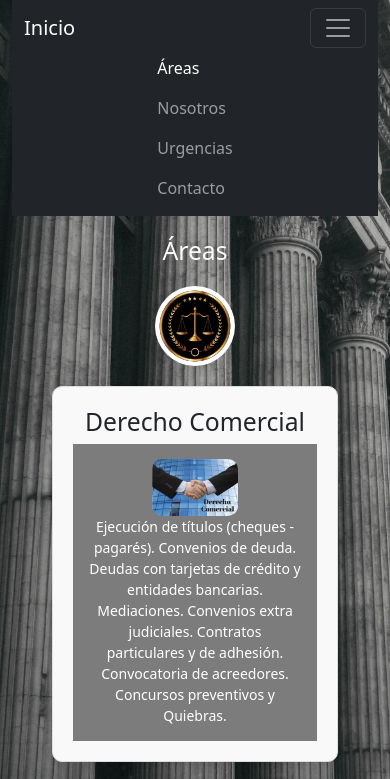
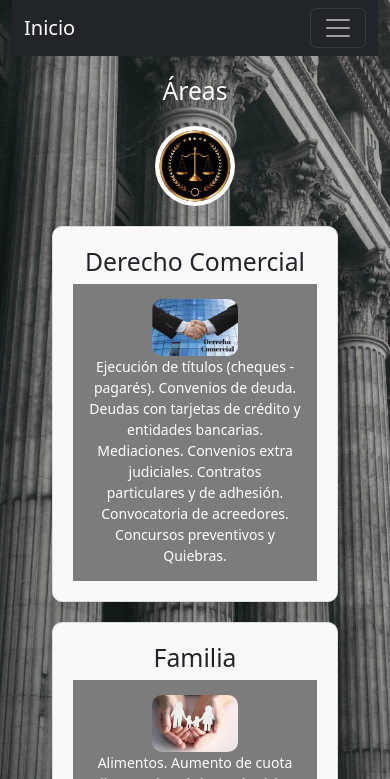
Before and after one commit to masucho87/desarrollo-web, a plain HTML site: page pages/areas.html in a window 390 px wide. Shown: the top 779 px of the page. Drawn offline with nearby package versions, Linux system fonts and the light colour scheme.

Commit message:
Subo la preEntrega2

```diff
--- a/css/style.css
+++ b/css/style.css
@@ -47,7 +47,8 @@ body {
     background-size: cover;
     background-position: center;
     background-repeat: no-repeat;
-    min-height: 100vh; /* Asegura que el body tenga al menos la altura de la ventana */
+    min-height: 100vh;
+    background-attachment: fixed;
 }
 
 .content {
--- a/pages/areas.html
+++ b/pages/areas.html
@@ -20,11 +20,13 @@
             <nav class="navbar navbar-expand-lg navbar-dark bg-dark sticky-top">
                 <div class="container-fluid">
                     <a class="navbar-brand" href="../index.html">Inicio</a>
-                <button class="navbar-toggler" type="button" data-bs-toggle="collapse" data-bs-target="#navbarNav" aria-controls="navbarNav" aria-expanded="false" aria-label="Toggle navigation">
+                    <button class="navbar-toggler" type="button" data-bs-toggle="collapse"
+                        data-bs-target="#navbarNav" aria-controls="navbarNav" aria-expanded="false"
+                        aria-label="Toggle navigation">
                         <span class="navbar-toggler-icon"></span>
                     </button>
-                <div class="collapse navbar-collapse d-flex justify-content-center" id="navbarNav">
-                    <ul class="navbar-nav">
+                    <div class="collapse navbar-collapse" id="navbarNav">
+                        <ul class="navbar-nav mx-auto">
                             <li class="nav-item">
                                 <a class="nav-link active" aria-current="page" href="./areas.html">Áreas</a>
                             </li>
```
Also changed, not shown: index.html (+7 -5 lines), pages/contacto.html (+2 -2 lines), pages/nosotros.html (+3 -5 lines), pages/urgencias.html (+2 -2 lines). Lines whose indentation alone changed are shown as unchanged.
